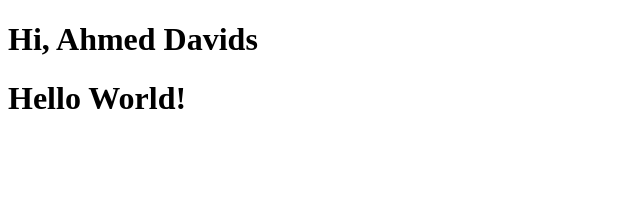
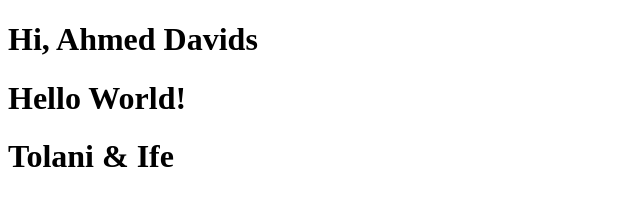
Before and after one commit to Ahmeddavids/Cohort_4_FrontEnd_Git_Class, a plain HTML site: page index.html in a window 1280 px wide. Shown: the whole page, without its empty margins (0-640 px from the left). Drawn offline with Linux system fonts and the light colour scheme.

Commit message:
Added frontend love birds

```diff
--- a/index.html
+++ b/index.html
@@ -8,5 +8,6 @@
 <body>
     <h1>Hi, Ahmed Davids </h1>
     <h1>Hello World! </h1>
+    <h1>Tolani & Ife</h1>
 </body>
 </html>
```
